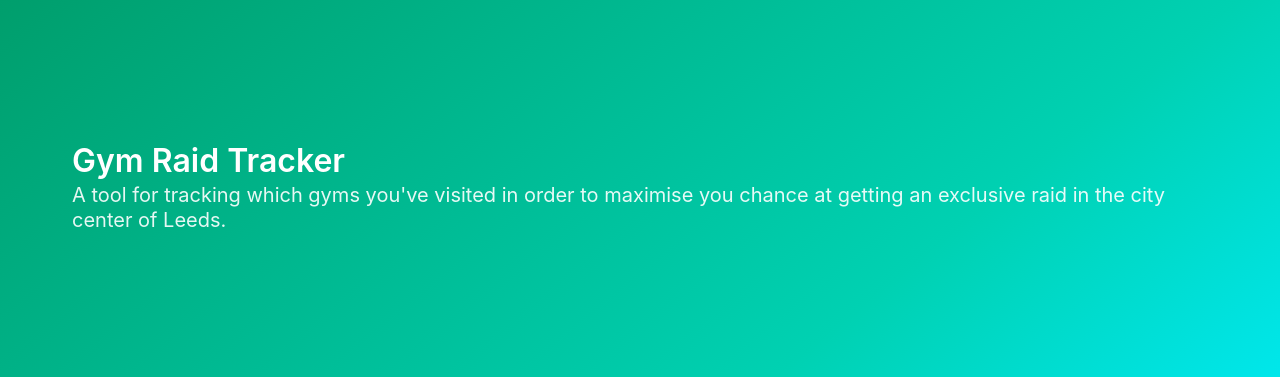
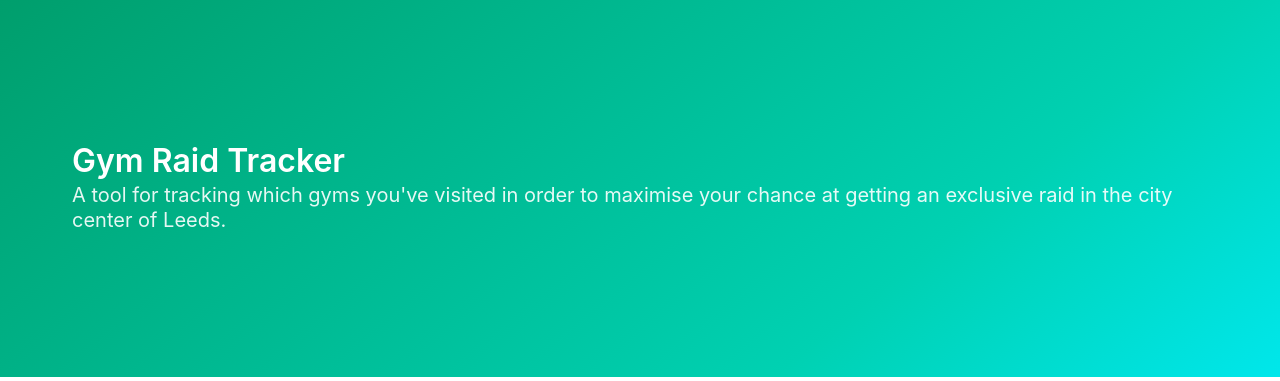
Before and after one commit to Gimpneek/exclusive-raid-gym-tracker, a Django app: template app/templates/app/homepage.html in a window 1280 px wide. Shown: the part 53-434 px from the top of the page. Run offline with Django 3.2, Linux system fonts and the light colour scheme; the template is opened without the code that fills it, so the values that code supplies are empty; some libraries are stand-ins or nearby versions.

Commit message:
- Fixing typo

```diff
--- a/app/templates/app/homepage.html
+++ b/app/templates/app/homepage.html
@@ -7,7 +7,7 @@
             Gym Raid Tracker
           </h1>
           <h2 class="subtitle">
-            A tool for tracking which gyms you've visited in order to maximise you chance at getting an exclusive raid in the city center of Leeds.
+            A tool for tracking which gyms you've visited in order to maximise your chance at getting an exclusive raid in the city center of Leeds.
           </h2>
         </div>
       </div>
```
